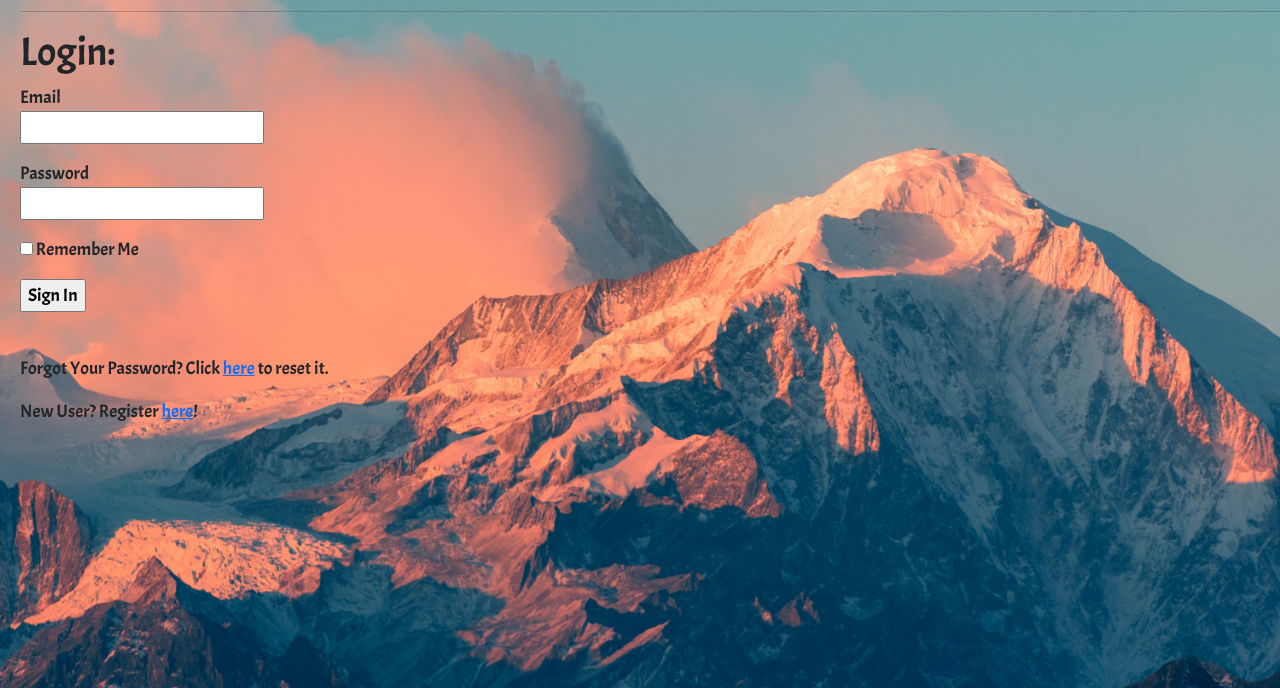
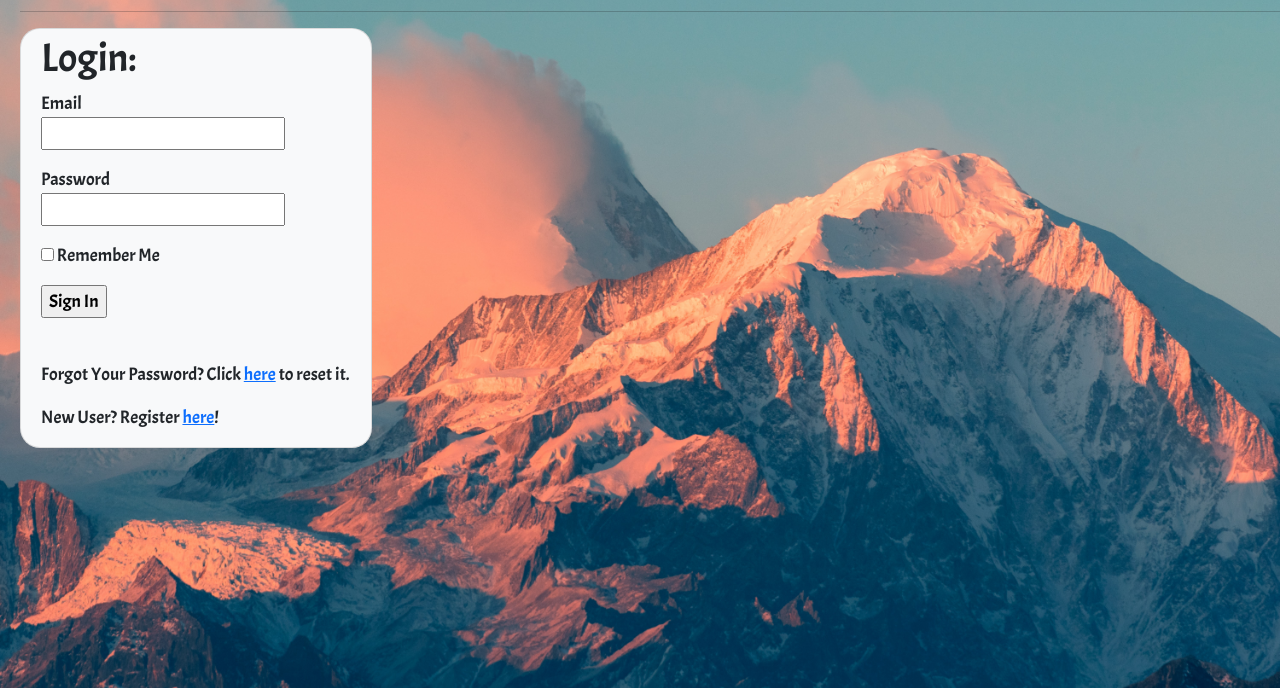
Before and after one commit to tvaroglu/shredhub, a Flask app: page /login in a window 1280 px wide. Shown: the part 59-747 px from the top of the page. Run offline with Flask 2, Linux system fonts and the light colour scheme.

Commit message:
Add custom cards to login, registration, and password reset forms

```diff
--- a/app/templates/base.html
+++ b/app/templates/base.html
@@ -10,7 +10,6 @@
       <link href='https://fonts.googleapis.com/css?family=Acme' rel='stylesheet'>
       <style>
         body {
-          /* background-image: linear-gradient(white, grey); */
           background-image: url('/static/jerry-zhang-ePpaQC2c1xA-unsplash.jpg');
           height: 100%;
           width: 100%;
@@ -24,6 +23,11 @@
           font-family: 'Acme';
           font-size: 1.125em;
           padding-left: 20px;
+        }
+        .card-custom {
+          padding-top:5px;
+          padding-left:20px;
+          border-radius:20px;
         }
       </style>
     </head>
--- a/app/templates/login.html
+++ b/app/templates/login.html
@@ -1,6 +1,7 @@
 {% extends "base.html" %}
 
 {% block content %}
+  <div class="card text-dark bg-light mb-3 card-custom" style="max-width:22rem;">
     <h1>Login:</h1>
     <form action="" method="post" novalidate>
         {{ form.hidden_tag() }}
@@ -28,4 +29,5 @@
     <br>
     <p>Forgot Your Password? Click <a href="{{ url_for('reset_password_request') }}">here</a> to reset it.</p>
     <p>New User? Register <a href="{{ url_for('register') }}">here</a>!</p>
+  </div>
 {% endblock %}
--- a/app/templates/register.html
+++ b/app/templates/register.html
@@ -1,6 +1,7 @@
 {% extends "base.html" %}
 
 {% block content %}
+  <div class="card text-dark bg-light mb-3 card-custom" style="max-width:22rem;">
     <h1>Registration:</h1>
     <form action="" method="post">
         {{ form.hidden_tag() }}
@@ -42,4 +43,5 @@
         </p>
         <p>{{ form.submit() }}</p>
     </form>
+  </div>
 {% endblock %}
--- a/app/templates/reset_password.html
+++ b/app/templates/reset_password.html
@@ -1,6 +1,7 @@
 {% extends "base.html" %}
 
 {% block content %}
+  <div class="card text-dark bg-light mb-3 card-custom" style="max-width:22rem;">
     <h1>Reset Your Password</h1>
     <form action="" method="post">
         {{ form.hidden_tag() }}
@@ -20,4 +21,5 @@
         </p>
         <p>{{ form.submit() }}</p>
     </form>
+  </div>
 {% endblock %}
--- a/app/templates/reset_password_request.html
+++ b/app/templates/reset_password_request.html
@@ -1,6 +1,7 @@
 {% extends "base.html" %}
 
 {% block content %}
+  <div class="card text-dark bg-light mb-3 card-custom" style="max-width:22rem;">
     <h1>Reset Password</h1>
     <form action="" method="post">
         {{ form.hidden_tag() }}
@@ -13,4 +14,5 @@
         </p>
         <p>{{ form.submit() }}</p>
     </form>
+  </div>
 {% endblock %}
```
Also changed, not shown: 1 other file.
